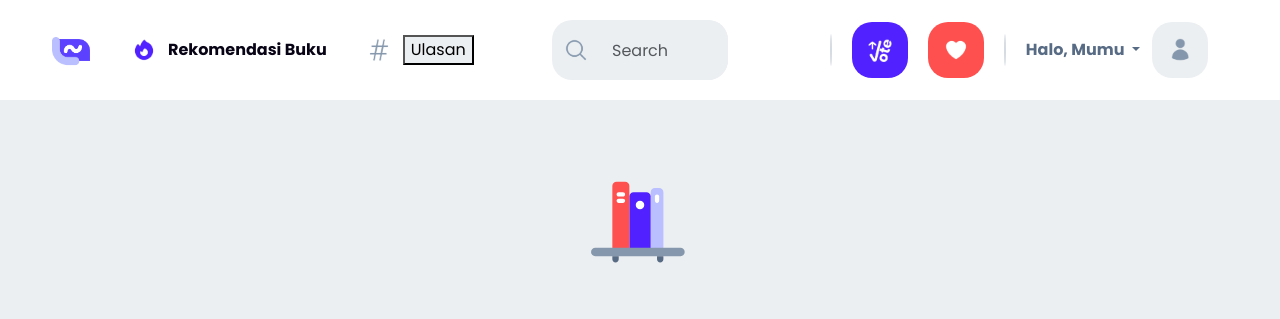
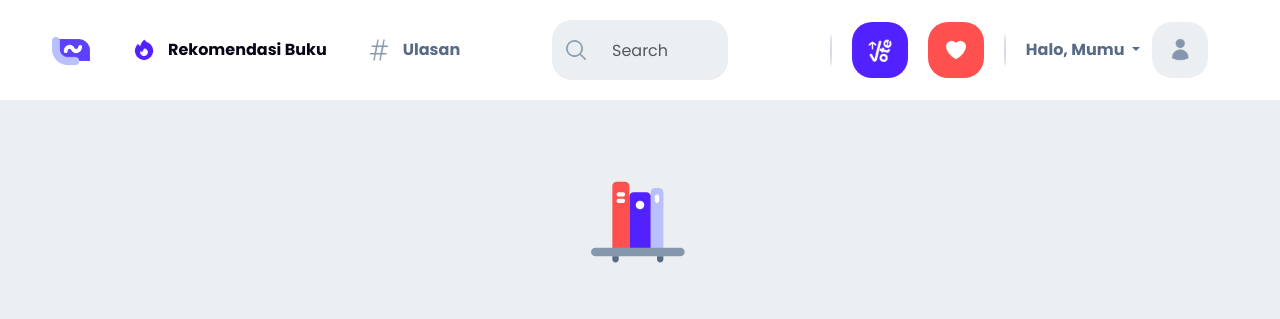
Before and after one commit to PBP23-A01/Litracker, a Django app: page / in a window 1280 px wide. Shown: the top 319 px of the page. Run offline with Django 4.2, Linux system fonts and the light colour scheme; data comes from the database, SQL or seed files in the repository.

Commit message:
redirect nav homepage ke review sama upvote dashboard

```diff
--- a/book/templates/homepage.html
+++ b/book/templates/homepage.html
@@ -18,10 +18,8 @@
           </div>
 
           <div class=" g-0 d-flex flex-row align-items-center justify-content-start" style="background-color: white;">
-            <a href="{% url 'review_book:show_review' %}">
-                <button>
-                  Ulasan
-                </button>
+            <a href="{% url 'review_book:show_review' %}" style="text-decoration: none;">
+              <div class="nav-text-secondary d-flex" >Ulasan</div>
             </a>
           </div>
 
@@ -36,7 +34,7 @@
       <div class="container-fluid col-lg-5 h-100 d-flex flex-row align-items-center justify-content-end" style="background-color: white;">
           <div class="vertical-line"></div>
           <div class="upvote" style="height: 56px; width: 56px; margin-right: 20px; background-color: var(--jaguar-600); border-radius: 20px; display: flex; align-items: center; justify-content: center;">
-              <img src="{% static 'icon/upvote white.png' %}" alt="upvote" style="height: 24px; width: 24px; background-color: var(--jaguar-600);">
+            <a href="{% url 'upvote_book:upvote_book' %}"><img src="{% static 'icon/upvote white.png' %}" alt="upvote" style="height: 24px; width: 24px; background-color: var(--jaguar-600);"></a>
           </div>
           <div class="wishlist" style="height: 56px; width: 56px; margin-right: 20px; background-color: var(--coral-red-400); border-radius: 20px; display: flex; align-items: center; justify-content: center;">
               <img src="{% static 'icon/love white.png' %}" alt="wishlist" style="height: 24px; width: 24px; background-color: var(--coral-red-400);">
--- a/review_book/templates/review_book.html
+++ b/review_book/templates/review_book.html
@@ -8,6 +8,7 @@
   <title>Review Book</title>
 </head>
 <body class="bg-gray-100">
+
 <div class="container mx-auto p-8">
   <h2 class="text-2xl font-bold mb-8">Review Book</h2>
 
```
